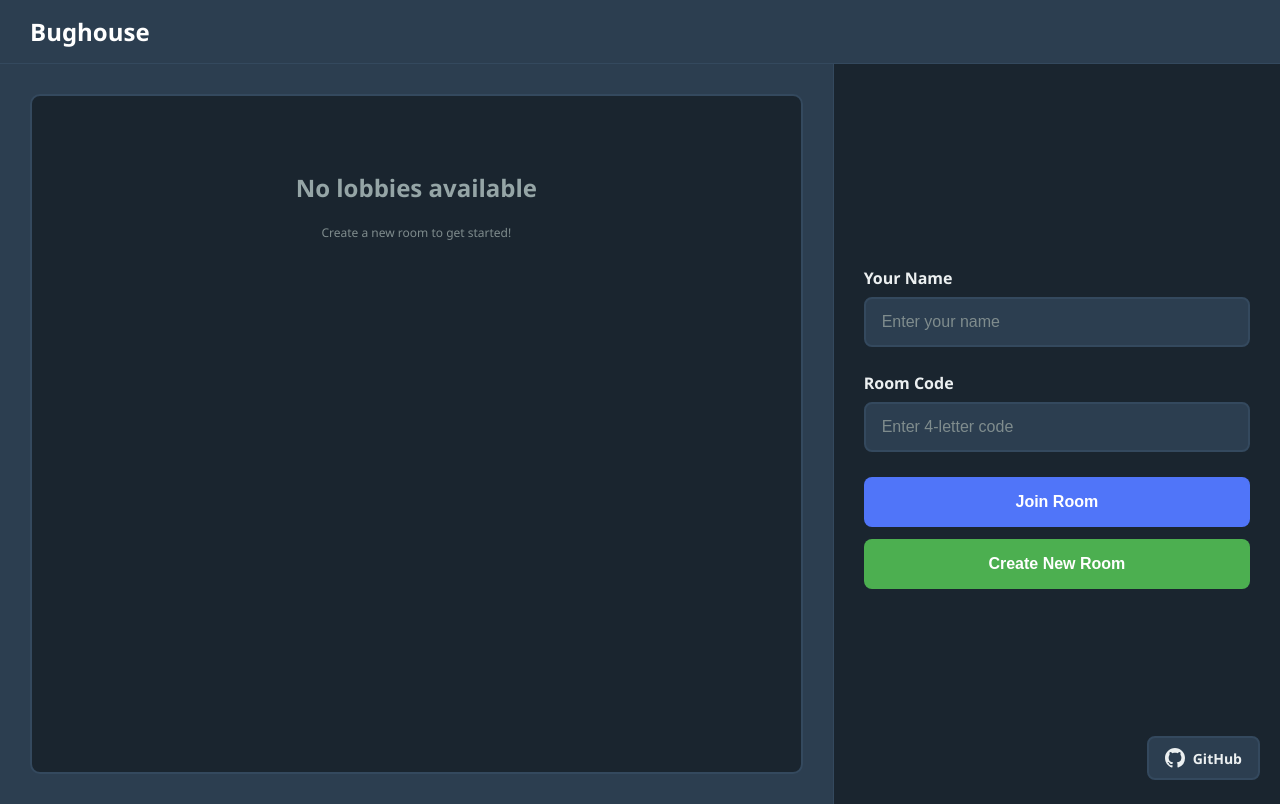
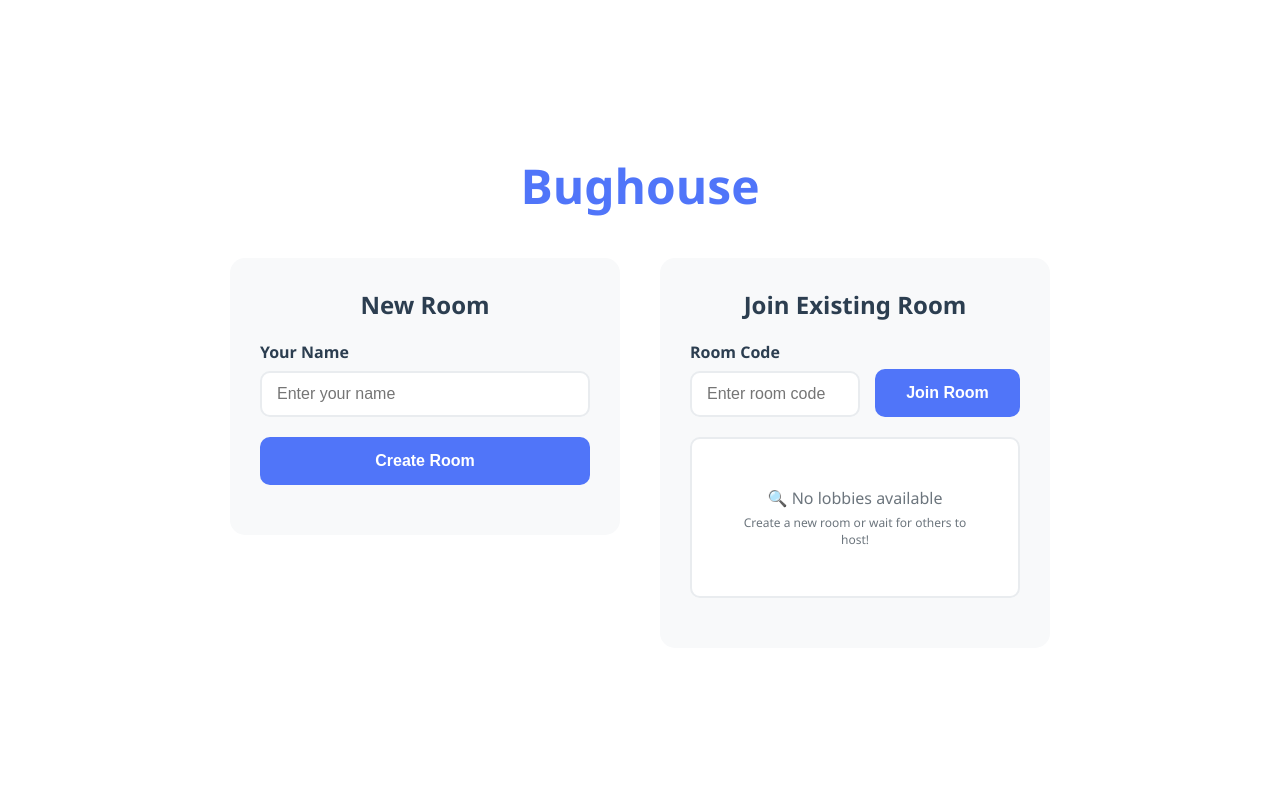
Before and after one commit to lualum/BughouseNPlayer, a website with bundled scripts: page public/index.html in a window 1280 px wide. Built offline with nearby package versions, Linux system fonts and the light colour scheme; files whose address does not match are found by name.

Commit message:
Revert "slightly better menu"

```diff
--- a/public/index.html
+++ b/public/index.html
@@ -1,77 +1,65 @@
 <!DOCTYPE html>
 <html lang="en">
-
    <head>
       <meta charset="UTF-8" />
-   <meta name="viewport" content="width=device-width, initial-scale=1.0" />
+      <meta name="viewport" content="width=device-width, initial-scale=1.0"/>
       <title>Bughouse</title>
-   <link rel="stylesheet" href="/styles/base.css" />
-   <link rel="stylesheet" href="/styles/menu.css" />
-   <link rel="stylesheet" href="/styles/game.css" />
-   <link rel="preconnect" href="/styles/misc.css" />
-   <link rel="icon" type="image/x-icon" href="/favicon.ico" />
+      <link rel="stylesheet" href="/styles/base.css"/>
+      <link rel="stylesheet" href="/styles/menu.css"/>
+      <link rel="stylesheet" href="/styles/game.css"/>
+      <link rel="preconnect" href="/styles/misc.css"/>
+      <link rel="icon" type="image/x-icon" href="/favicon.ico"/>
    </head>
 
    <body>
       <!-- MENU SCREEN -->
       <div id="menu" class="screen">
-      <div id="menu-navbar">
-         <div class="navbar-title">Bughouse</div>
-      </div>
+         <div class="container">
+            <h1 id="menu-header">Bughouse</h1>
 
-      <div id="menu-container">
-         <div id="lobbies-section">
-            <div id="lobbies-list">
-               <div class="no-lobbies">
-                  <p>No lobbies available</p>
-                  <p style="font-size: 12px; margin-top: 5px">Create a new room to get started!</p>
+            <div id="menu-content">
+               <div id="create-section">
+                  <h2 class="section-title">New Room</h2>
+                  <div class="menu-section">
+                     <div class="name-section">
+                        <div class="form-group">
+                           <label for="player-name-input">Your Name</label>
+                           <input type="text" id="player-name-input" placeholder="Enter your name" maxlength="20" autocomplete="off" required />
                         </div>
                      </div>
                   </div>
 
-         <div id="controls-section">
-            <div class="controls-content">
-               <div class="form-group">
-                  <label for="player-name-input">Your Name</label>
-                  <input type="text" id="player-name-input" placeholder="Enter your name" maxlength="20"
-                     autocomplete="off" required />
+                  <div class="menu-section">
+                     <div>
+                        <button id="create-room-btn">Create Room</button>
+                     </div>
+                  </div>
                </div>
 
+               <div id="join-section">
+                  <h2 class="section-title">Join Existing Room</h2>
+                  <div class="menu-section">
+                     <div class="join-room">
                         <div class="form-group">
                            <label for="room-code-input">Room Code</label>
-                  <input type="text" id="room-code-input" placeholder="Enter 4-letter code" maxlength="4" required />
+                           <input type="text" id="room-code-input" placeholder="Enter room code" maxlength="4" required />
+                        </div>
+                        <button id="join-room-btn">Join Room</button>
+                     </div>
                   </div>
 
-               <button id="join-room-btn">Join Room</button>
-               <button id="create-room-btn" class="create-btn">Create New Room</button>
+                  <div class="menu-section">
+                     <div id="lobbies-list">
+                        <div class="no-lobbies">
+                           <p>🔍 No lobbies available</p>
+                           <p style="font-size: 12px; margin-top: 5px">Create a new room or wait for others to host!</p>
+                        </div>
+                     </div>
+                  </div>
+               </div>
             </div>
 
             <div id="menu-error"></div>
-         </div>
-      </div>
-
-      <a href="https://github.com/lualum/BughouseNPlayer" id="github-link" target="_blank" rel="noopener noreferrer">
-         <svg width="24" height="24" viewBox="0 0 16 16" fill="currentColor">
-            <path
-               d="M8 0C3.58 0 0 3.58 0 8c0 3.54 2.29 6.53 5.47 7.59.4.07.55-.17.55-.38 0-.19-.01-.82-.01-1.49-2.01.37-2.53-.49-2.69-.94-.09-.23-.48-.94-.82-1.13-.28-.15-.68-.52-.01-.53.63-.01 1.08.58 1.23.82.72 1.21 1.87.87 2.33.66.07-.52.28-.87.51-1.07-1.78-.2-3.64-.89-3.64-3.95 0-.87.31-1.59.82-2.15-.08-.2-.36-1.02.08-2.12 0 0 .67-.21 2.2.82.64-.18 1.32-.27 2-.27.68 0 1.36.09 2 .27 1.53-1.04 2.2-.82 2.2-.82.44 1.1.16 1.92.08 2.12.51.56.82 1.27.82 2.15 0 3.07-1.87 3.75-3.65 3.95.29.25.54.73.54 1.48 0 1.07-.01 1.93-.01 2.2 0 .21.15.46.55.38A8.013 8.013 0 0016 8c0-4.42-3.58-8-8-8z" />
-         </svg>
-         GitHub
-      </a>
-   </div>
-
-   <!-- Name Change Modal -->
-   <div id="name-modal" class="modal hidden">
-      <div class="modal-content">
-         <h2>Please Enter Your Name</h2>
-         <p>You need to set a name before joining a room</p>
-         <div class="form-group">
-            <input type="text" id="modal-name-input" placeholder="Enter your name" maxlength="20" required />
-         </div>
-         <div id="modal-error" class="error"></div>
-         <div class="modal-buttons">
-            <button id="submit-name-btn" class="primary-btn">Confirm</button>
-            <button id="close-modal" class="secondary-btn">Cancel</button>
-         </div>
          </div>
       </div>
 
@@ -98,8 +86,23 @@
          <div id="game-area"></div>
       </div>
 
+      <!-- Name Change Modal -->
+      <div id="name-modal" class="modal hidden">
+         <div class="modal-content">
+            <h2>Please Enter Your Name</h2>
+            <p>You need to set a name before joining a room</p>
+            <div class="form-group">
+               <input type="text" id="modal-name-input" placeholder="Enter your name" maxlength="20" required />
+            </div>
+            <div id="modal-error" class="error"></div>
+            <div class="modal-buttons">
+               <button id="submit-name-btn" class="primary-btn">Confirm</button>
+               <button id="close-modal" class="secondary-btn">Cancel</button>
+            </div>
+         </div>
+      </div>
+
       <script src="https://cdn.socket.io/4.7.2/socket.io.min.js"></script>
       <script type="module" src="/dist/client.js"></script>
    </body>
-
 </html>
--- a/public/styles/menu.css
+++ b/public/styles/menu.css
@@ -1,138 +1,86 @@
 /* Menu screen styles */
-#menu {
-   background: #1a252f;
-   padding: 0;
-   display: block;
+#menu .container {
+   background: white;
+   border-radius: 20px;
+   width: 100%;
+   max-width: 900px;
+   padding: 40px;
+   text-align: center;
 }
 
-#menu-navbar {
-   background: #2c3e50;
-   padding: 15px 30px;
-   border-bottom: 1px solid #34495e;
+#menu-header {
+   margin-bottom: 40px;
+   font-size: 3em;
+   color: #2c3e50;
+   background: #5075f9;
+   -webkit-background-clip: text;
+   -webkit-text-fill-color: transparent;
+   background-clip: text;
 }
 
-.navbar-title {
-   color: #ffffff;
-   font-size: 24px;
-   font-weight: 700;
+#menu-content {
+   display: flex;
+   gap: 40px;
+   align-items: flex-start;
 }
 
-#menu-container {
-   display: flex;
-   height: calc(100vh - 60px);
-   width: 100%;
-}
-
-#lobbies-section {
-   flex: 2;
-   background: #2c3e50;
+#create-section,
+#join-section {
+   flex: 1;
+   background: #f8f9fa;
+   border-radius: 15px;
    padding: 30px;
-   overflow-y: auto;
-   border-right: 1px solid #34495e;
-}
-
-#controls-section {
-   flex: 1;
-   background: #1a252f;
-   padding: 40px 30px;
-   display: flex;
-   flex-direction: column;
-   justify-content: center;
-   max-width: 450px;
-}
-
-.controls-content {
-   width: 100%;
 }
 
 .section-title {
-   font-size: 1.8em;
-   color: #ecf0f1;
-   margin-bottom: 25px;
-   font-weight: 600;
+   font-size: 1.5em;
+   color: #2c3e50;
+   margin-bottom: 20px;
+   display: flex;
+   align-items: center;
+   justify-content: center;
+   gap: 10px;
 }
 
-.form-group {
-   margin-bottom: 25px;
+.menu-section {
+   margin-bottom: 20px;
 }
 
-.form-group label {
-   color: #ecf0f1;
-   font-weight: 600;
-   margin-bottom: 8px;
-   display: block;
+.menu-section h3 {
+   color: #2c3e50;
+   margin-bottom: 15px;
+   font-size: 1.2em;
 }
 
-.form-group input {
-   padding: 14px 16px;
-   border: 2px solid #34495e;
-   border-radius: 8px;
-   font-size: 16px;
-   background: #2c3e50;
-   color: white;
-   width: 100%;
+.name-section,
+.join-room {
+   display: flex;
+   gap: 15px;
+   align-items: flex-end;
 }
 
-.form-group input:focus {
-   outline: none;
-   border-color: #5075f9;
+.name-section .form-group,
+.join-room .form-group {
+   flex: 2;
+   margin-bottom: 0;
 }
 
-.form-group input::placeholder {
-   color: #7f8c8d;
-}
-
-#join-room-btn,
-#create-room-btn {
-   width: 100%;
-   padding: 16px;
-   border: none;
-   border-radius: 8px;
-   font-size: 16px;
-   font-weight: 700;
-   cursor: pointer;
-   margin-bottom: 12px;
-}
-
-#join-room-btn {
-   background: #5075f9;
-   color: white;
-}
-
-#join-room-btn:hover {
-   background: #3d5fd6;
-}
-
-#create-room-btn {
-   background: #4caf50;
-   color: white;
-}
-
-#create-room-btn:hover {
-   background: #45a049;
+.name-section button,
+.join-room button {
+   flex: 1;
 }
 
 /* Lobbies list */
-#lobbies-section {
-   flex: 2;
-   background: #2c3e50;
-   padding: 30px;
-   border-right: 1px solid #34495e;
+#lobbies-list {
+   max-height: 300px;
+   overflow-y: auto;
+   border: 2px solid #e9ecef;
+   border-radius: 10px;
+   background: white;
+   padding: 8px;
+   gap: 8px;
    display: flex;
    flex-direction: column;
-}
-
-#lobbies-list {
-   flex: 1;
-   min-height: 0;
-   border: 2px solid #34495e;
-   border-radius: 10px;
-   background: #1a252f;
-   padding: 15px;
-   gap: 10px;
-   display: flex;
-   flex-direction: column;
-   overflow-y: auto;
 }
 
 .lobby-item {
@@ -141,96 +89,52 @@
    display: flex;
    justify-content: space-between;
    align-items: center;
-   background: #2c3e50;
+   background: white;
    gap: 16px;
-   padding: 15px;
-   border: 2px solid #34495e;
-   transition: all 0.2s ease;
-}
-
-.lobby-item:hover {
-   border-color: #5075f9;
-   background: #34495e;
+   margin-left: 4px;
 }
 
 .lobby-info {
    display: flex;
    align-items: center;
-   gap: 12px;
+   gap: 5px;
    flex: 1;
 }
 
 .lobby-code {
-   color: #ecf0f1;
+   color: #2c3e50;
    font-weight: bold;
-   font-size: 18px;
-   letter-spacing: 1px;
+   font-size: 14px;
+   letter-spacing: 0.5px;
 }
 
 .lobby-players {
    display: flex;
    align-items: center;
-   font-size: 13px;
-   color: #bdc3c7;
+   font-size: 12px;
+   color: #6c757d;
    font-weight: 600;
-   padding: 6px 12px;
-   background: #1a252f;
+   padding: 4px 10px;
+   background: #f1f3f4;
    border-radius: 20px;
 }
 
 .lobby-join-btn {
-   background: #4caf50;
+   background: #28a745;
    color: white;
    border: none;
-   padding: 10px 20px;
+   padding: 8px 16px;
    border-radius: 8px;
-   font-size: 14px;
-   font-weight: 700;
+   font-size: 13px;
+   font-weight: 600;
    cursor: pointer;
    white-space: nowrap;
-   transition: background 0.2s ease;
-}
-
-.lobby-join-btn:hover {
-   background: #45a049;
 }
 
 .no-lobbies {
-   padding: 60px 20px;
+   padding: 40px;
    text-align: center;
-   color: #7f8c8d;
-   display: flex;
-   flex-direction: column;
-   justify-content: center;
-}
-
-.no-lobbies p:first-child {
-   font-size: 24px;
-   color: #95a5a6;
-   margin-bottom: 15px;
-   font-weight: 600;
-}
-
-.no-lobbies p:last-child {
-   font-size: 16px;
-   color: #7f8c8d;
-   line-height: 1.5;
-}
-
-/* Error messages */
-#menu-error {
-   color: #e74c3c;
-   font-weight: bold;
-   margin-top: 20px;
-   text-align: center;
-   background: #2c1517;
-   padding: 12px;
-   border-radius: 8px;
-   border: 1px solid #c0392b;
-}
-
-#menu-error:empty {
-   display: none;
+   color: #6c757d;
 }
 
 /* Modal styles */
@@ -240,7 +144,7 @@
    left: 0;
    width: 100%;
    height: 100%;
-   background: rgba(0, 0, 0, 0.8);
+   background: rgba(0, 0, 0, 0.6);
    display: flex;
    justify-content: center;
    align-items: center;
@@ -252,31 +156,24 @@
 }
 
 .modal-content {
-   background: #2c3e50;
+   background: white;
    border-radius: 15px;
    padding: 30px;
    max-width: 400px;
    width: 90%;
    text-align: center;
-   box-shadow: 0 4px 20px rgba(0, 0, 0, 0.5);
-   border: 1px solid #34495e;
+   box-shadow: 0 4px 20px rgba(0, 0, 0, 0.3);
 }
 
 .modal-content h2 {
-   color: #ecf0f1;
+   color: #2c3e50;
    margin-bottom: 10px;
 }
 
 .modal-content p {
-   color: #bdc3c7;
+   color: #6c757d;
    margin-bottom: 20px;
    font-size: 14px;
-}
-
-.modal-content .form-group input {
-   background: #1a252f;
-   border: 2px solid #34495e;
-   color: white;
 }
 
 .modal-buttons {
@@ -287,9 +184,6 @@
 
 .modal-buttons button {
    flex: 1;
-   padding: 12px;
-   border-radius: 8px;
-   font-weight: 700;
 }
 
 .primary-btn {
@@ -298,38 +192,6 @@
 }
 
 .secondary-btn {
-   background: #7f8c8d;
+   background: #6c757d;
    color: white;
 }
-
-/* GitHub Link */
-#github-link {
-   position: fixed;
-   bottom: 20px;
-   right: 20px;
-   display: flex;
-   align-items: center;
-   gap: 8px;
-   padding: 10px 16px;
-   background: #2c3e50;
-   color: #ecf0f1;
-   text-decoration: none;
-   border-radius: 8px;
-   font-size: 14px;
-   font-weight: 600;
-   border: 2px solid #34495e;
-   transition: all 0.3s ease;
-   z-index: 100;
-}
-
-#github-link:hover {
-   background: #34495e;
-   border-color: #5075f9;
-   color: #5075f9;
-   transform: translateY(-2px);
-}
-
-#github-link svg {
-   width: 20px;
-   height: 20px;
-}
```
Also changed, not shown: public/styles/misc.css (+0 -9 lines). Lines whose indentation alone changed are shown as unchanged.
